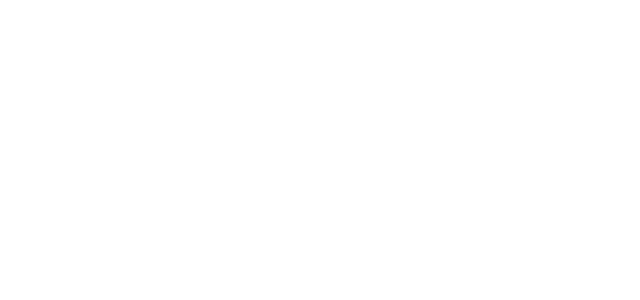
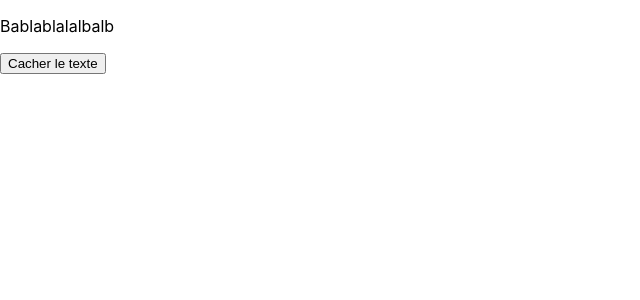
Before and after one commit to Anakin-66/worst-celebrities, a React (Create React App) app: page /copyright in a window 1280 px wide. Before the commit this address had no page. Shown: the top 300 px of the page, without its empty margins (0-640 px from the left). Built offline with nearby package versions, Linux system fonts and the light colour scheme.

Commit message:
added copyright page

```diff
--- a/src/App.js
+++ b/src/App.js
@@ -4,6 +4,7 @@
 import CelebrityDetailPage from "./pages/CelebrityDetailPage";
 import RandomCelebrity from "./pages/RandomCelebrity";
 import TvSpeakersPages from "./pages/TvSpeakersPage";
+import CopyrightPage from "./pages/CopyrightPage";
 
 function App() {
   return (
@@ -14,6 +15,7 @@
         <Route path="/celebrities/:id" element={<Celebrities />} />
         <Route path="/random" element={<RandomCelebrity />} />
         <Route path="/tvspeakers" element={<TvSpeakersPages />} />
+        <Route path="/copyright" element={<CopyrightPage />} />
       </Routes>
     </BrowserRouter>
 
--- /dev/null
+++ b/src/pages/CopyrightPage.jsx
@@ -0,0 +1,24 @@
+import { useState } from "react";
+
+function CopyrightPage () {
+
+    // Honnêtement je sais pas l'expliquer pour le moment, je sais juste que c'est une fonction propre à REACT et que le composant sera true par défaut
+    const [displayText,setDisplayText] = useState(true);
+
+    const handleButtonClick = () => {
+        // A son click la valeur de displayText est changé
+        setDisplayText(!displayText)
+        console.log(displayText);
+    }
+
+    return (
+        <main>
+      {/* displayText me permet d'afficher ou non mon texte */}
+        {displayText && <p>Bablablalalbalb</p>}
+
+        <button onClick={handleButtonClick}>Cacher le texte</button>
+        </main>
+  );
+}
+
+export default CopyrightPage;
```
